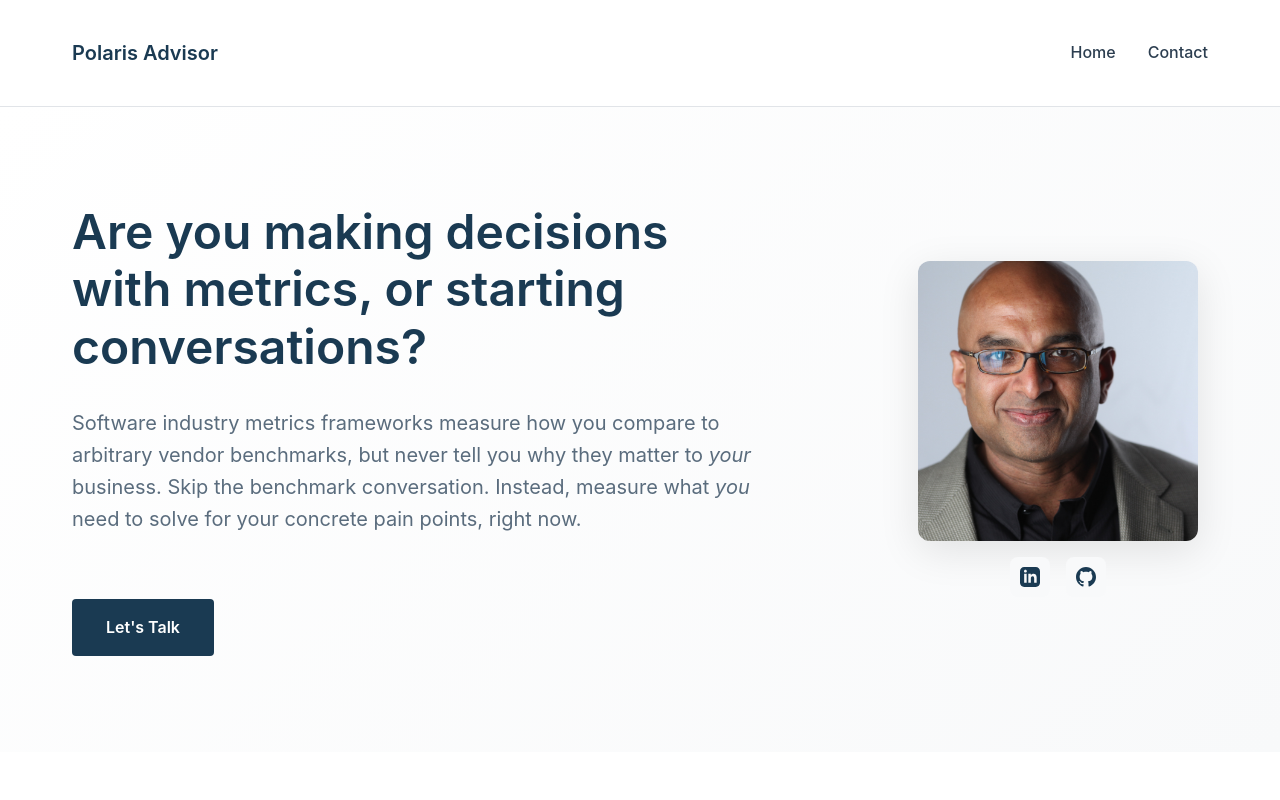
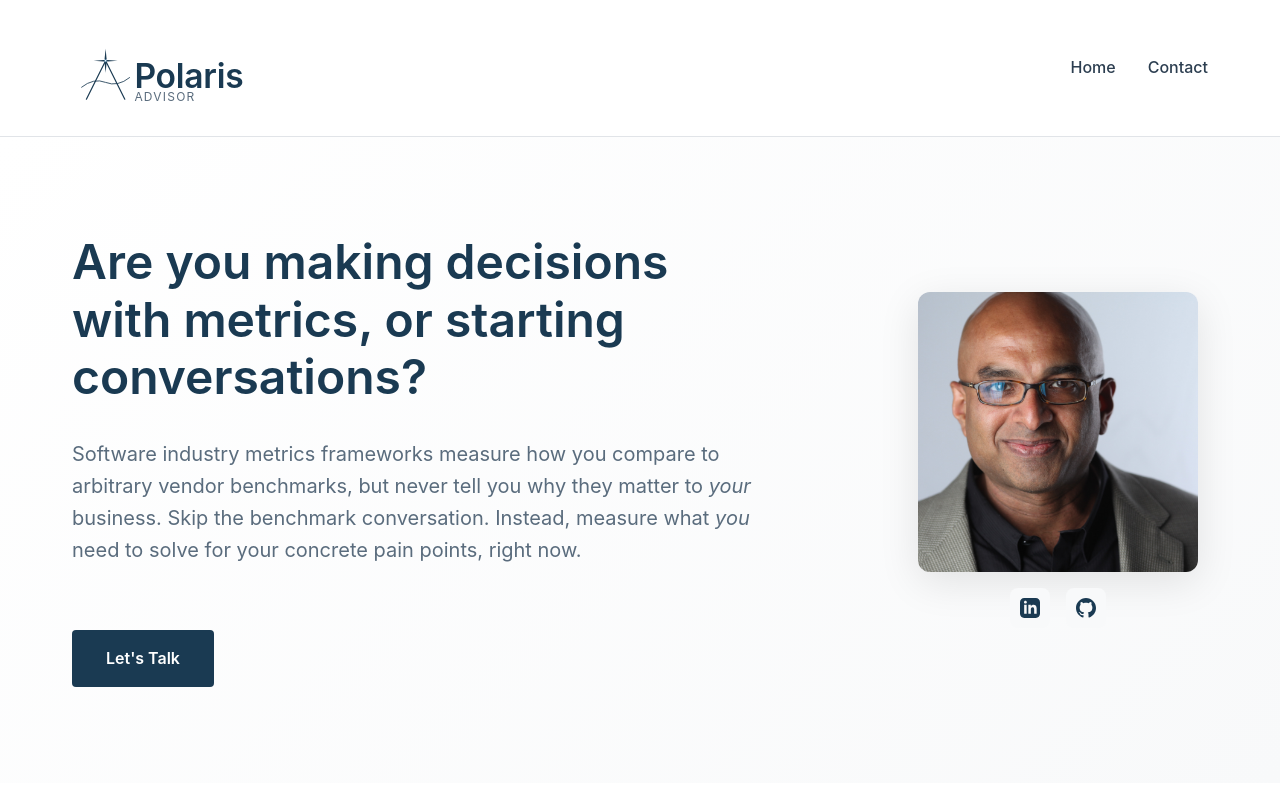
Before and after one commit to polarisadvisor/polarisadvisor, an Eleventy site: page v1/src/index.md in a window 1280 px wide. Shown: the top 800 px of the page. Built offline with nearby package versions, Linux system fonts and the light colour scheme; Eleventy itself is replaced by a stand-in of ours; files that its build step writes are made by us from their sources.

Commit message:
Integrate logo into website header.

```diff
--- a/v1/src/_includes/header.njk
+++ b/v1/src/_includes/header.njk
@@ -1,7 +1,9 @@
 <header class="site-header">
   <div class="container">
     <div class="header-content">
-      <a href="{{ '/' | url }}" class="site-logo">Polaris Advisor</a>
+      <a href="{{ '/' | url }}" class="site-logo">
+        <img src="{{ '/assets/images/polaris-logo-horizontal.svg' | url }}" alt="Polaris Advisor" class="logo-lockup" />
+      </a>
 
       <!-- Contact quick link (visible on mobile) -->
       <nav class="site-nav-quick">
--- a/v1/src/css/style.css
+++ b/v1/src/css/style.css
@@ -113,15 +113,20 @@ li {
 }
 
 .site-logo {
-  font-size: 1.25rem;
-  font-weight: 600;
-  color: var(--color-primary);
+  display: inline-block;
   text-decoration: none;
+  transition: opacity 0.2s ease;
 }
 
 .site-logo:hover {
   text-decoration: none;
-  color: var(--color-primary-light);
+  opacity: 0.9;
+}
+
+.logo-lockup {
+  height: 72px;
+  width: auto;
+  display: block;
 }
 
 /* Quick links (visible on mobile) */
```
